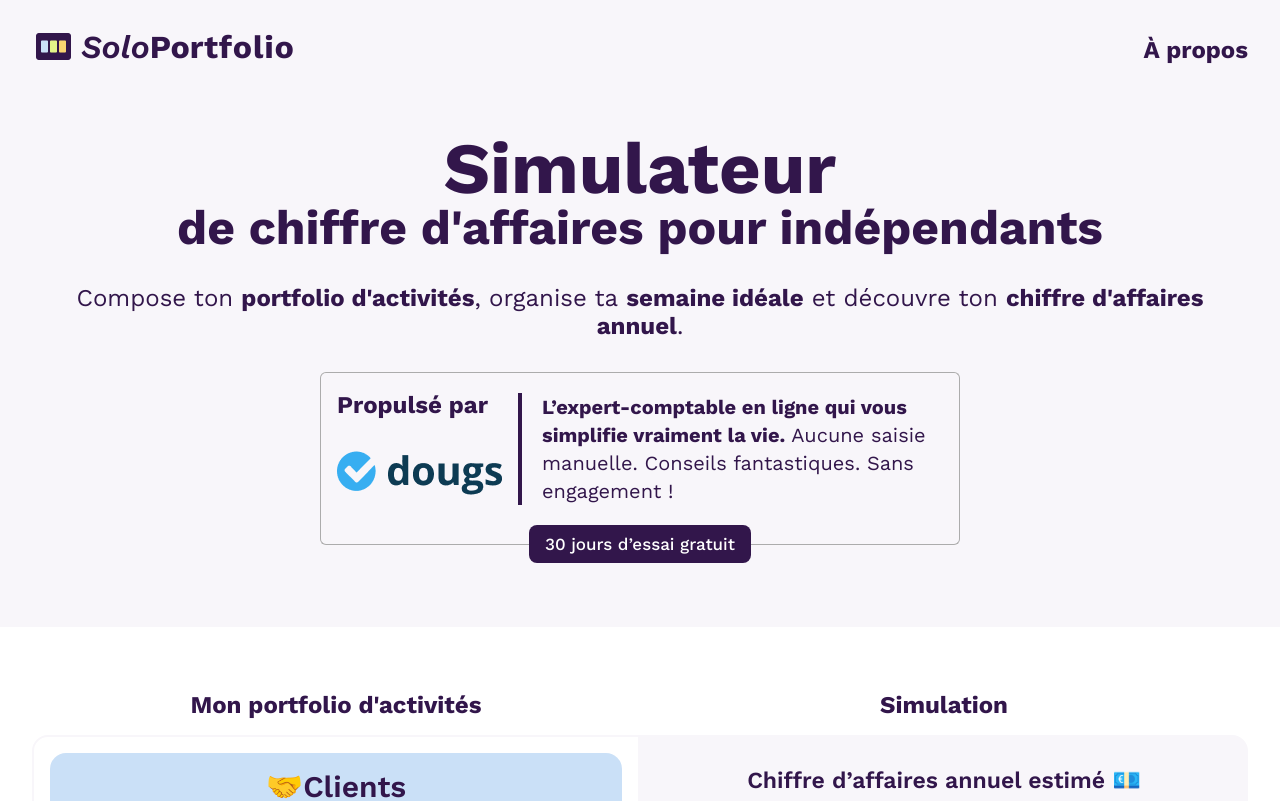
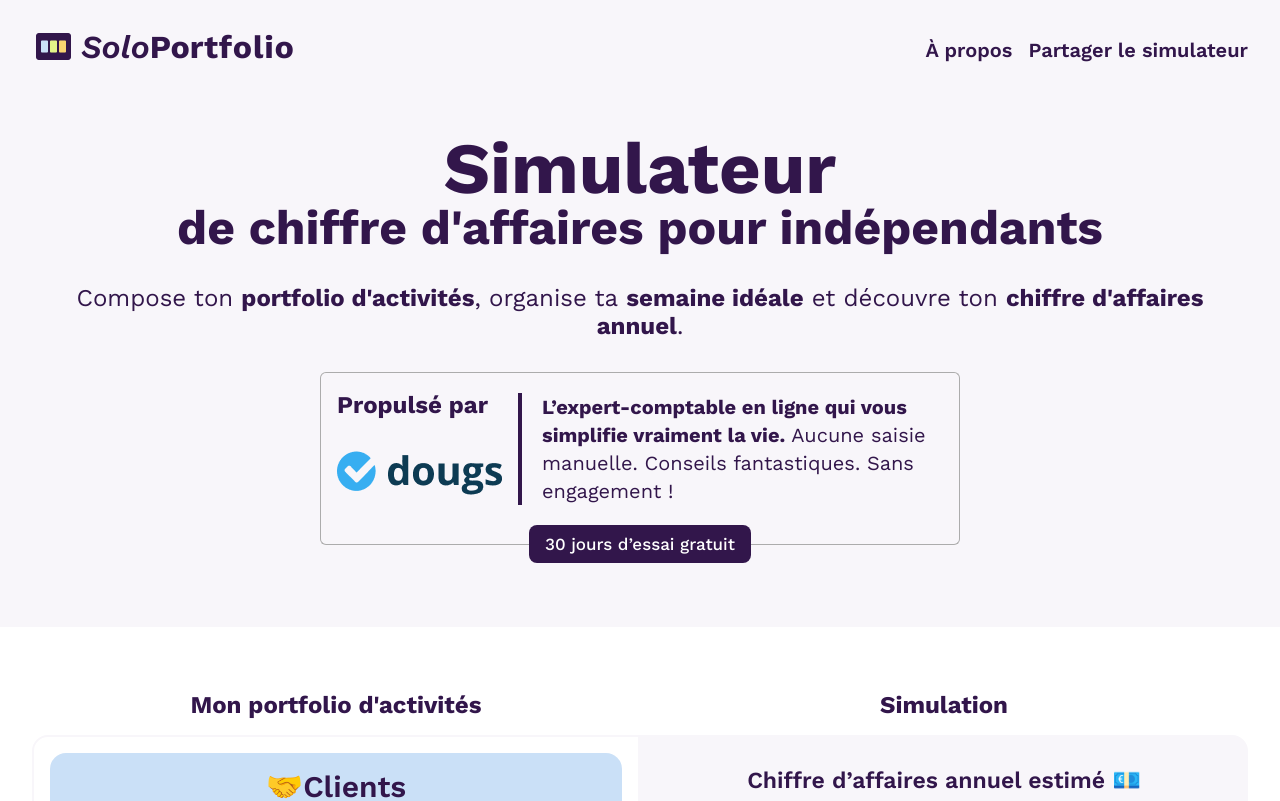
Before and after one commit to troptropcontent/freelance_revenue_simulator, a React (Vite) app in the folder frontend/: page / in a window 1280 px wide. Shown: the top 801 px of the page. Built offline with nearby package versions, Linux system fonts and the light colour scheme.

Commit message:
fix the nav

```diff
--- a/frontend/index.html
+++ b/frontend/index.html
@@ -20,7 +20,16 @@
         ><img src="/logo.png" height="40" alt="Le logo de soloportfolio"
       /></a>
       <ul class="main_nav-list">
-        <li><a href="#who_we_are_section" class="text-title_3">À propos</a></li>
+        <li>
+          <a href="#who_we_are_section" class="text-title_3 text-primary-dark"
+            >À propos</a
+          >
+        </li>
+        <li>
+          <a href="#share" class="text-title_3 text-primary-dark"
+            >Partager le simulateur</a
+          >
+        </li>
       </ul>
     </nav>
     <section id="simulator_section">
@@ -89,7 +98,10 @@
         </div>
       </div>
     </section>
-    <section class="flex flex-col items-center gap-sm bg-primary-light py-xl">
+    <section
+      class="flex flex-col items-center gap-sm bg-primary-light py-xl"
+      id="share"
+    >
       <h3 class="text-title_1">Tu kiffes ? 😊</h3>
       <p class="text-title_3">
         Partage le simulateur à un pote indépendant en lui envoyant le lien
--- a/frontend/public/index.css
+++ b/frontend/public/index.css
@@ -76,9 +76,6 @@ body {
 
 .main_nav-list a {
   text-decoration: none;
-  font-size: var(--font-size-medium);
-  font-weight: bold;
-  color: inherit;
 }
 
 .main_nav-list a:visited {
```
